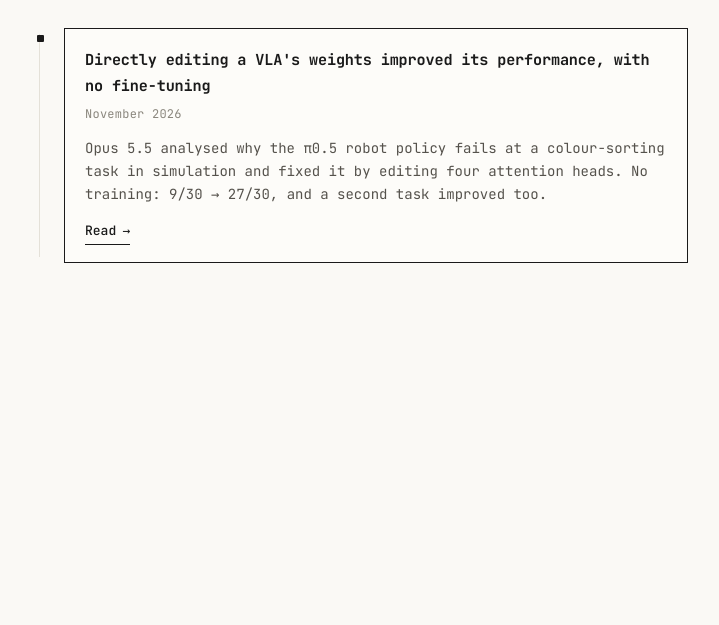
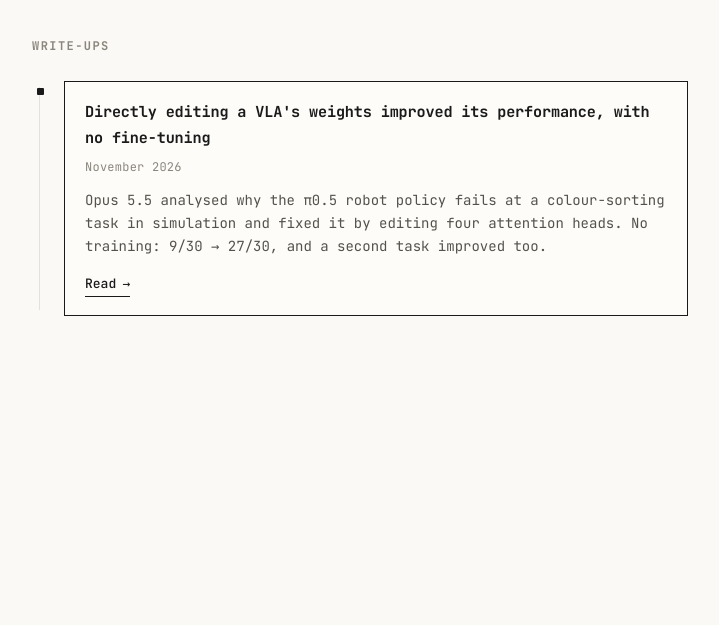
Before and after one commit to RahimMirani/Personal-Website, a plain HTML site: page research/index.html in a window 1280 px wide. Shown: the part 175-800 px from the top of the page, without its empty margins (280-999 px from the left). Drawn offline with Linux system fonts and the light colour scheme; a script that the page names is missing.

Commit message:
Add a section heading to the research index for a proper heading outline

```diff
--- a/research/index.html
+++ b/research/index.html
@@ -26,6 +26,8 @@
         <section class="work" aria-label="Research">
             <h1 class="page-title">Research</h1>
 
+            <h2 class="section-label">Write-ups</h2>
+
             <ul class="entry-list">
                 <li class="entry featured">
                     <h3 class="entry-title">Directly editing a VLA's weights improved its performance, with no fine-tuning</h3>
```
